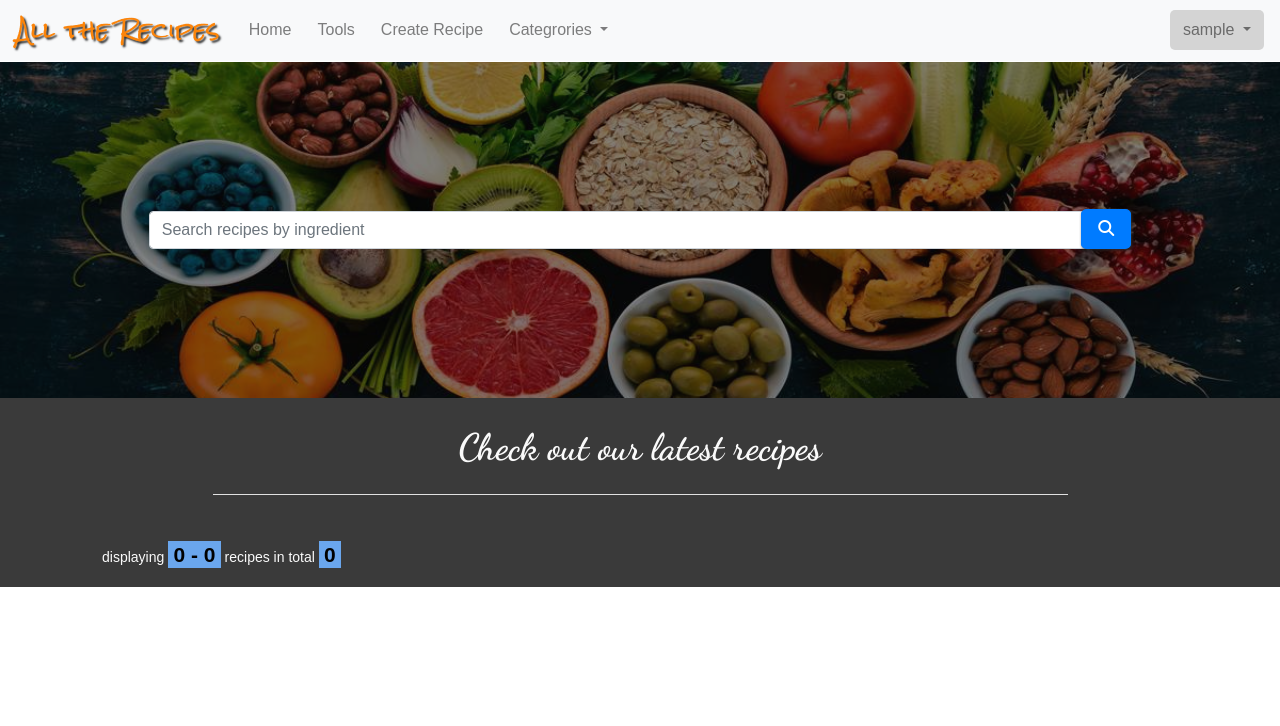
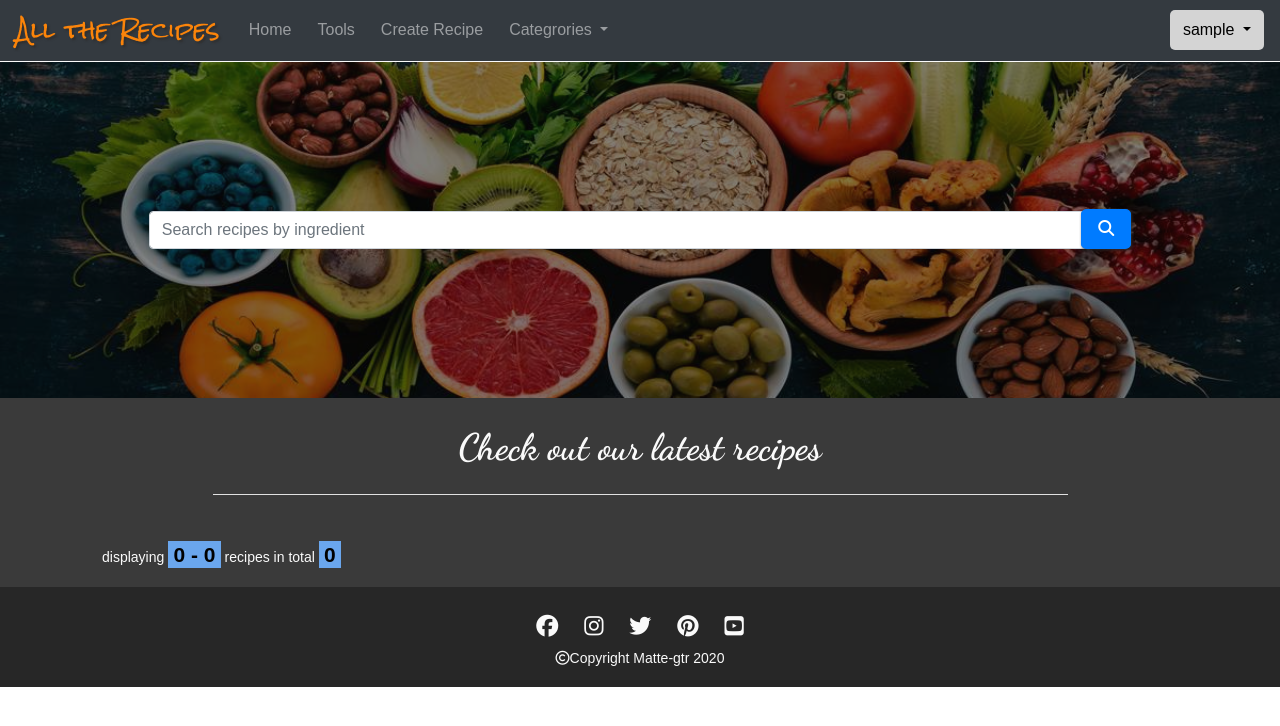
Before and after one commit to Matte-gtr/all_the_recipes, a Flask app: page / in a window 1280 px wide. Shown: the top 726 px of the page. Run offline with Flask 2, Linux system fonts and the light colour scheme; the visitor is signed in with stand-in values (Sample User, id 1); data that the repository does not hold is empty; some libraries are stand-ins or nearby versions; some web fonts are replaced.

Commit message:
add footer with media links to base.html

```diff
--- a/static/css/style.css
+++ b/static/css/style.css
@@ -162,6 +162,7 @@ body {
 
 .user-expand-button {
     background-color: #d4d4d4;
+    color: #000000;
 }
 
 .btn-outline-success {
@@ -196,7 +197,19 @@ body {
 
 .dropdown-orange {
     border: 5px solid #f78f2e;
-    left: -16px;
+    left: -40px;
+}
+
+.navbar-dark .navbar-nav .dark-text {
+    color: #010101;
+}
+
+.navbar-dark .navbar-nav .dark-text:visited {
+    color: #010101;
+}
+
+.bg-dark {
+    border-bottom: 1px solid #fafafa;
 }
 
 /*-----------------home page / recipe display-----------------*/
@@ -504,6 +517,30 @@ body {
     margin-right: 10px;
 }
 
+/*-----------------footer-----------------*/
+
+.footer-container {
+    height: 100px;
+    background-color: #272727;
+    color: #fafafa;
+    display: flex;
+    justify-content: center;
+    align-items: center;
+    font-size: 14px;
+}
+
+.media-link {
+    display: inline-block;
+    font-size: 22px;
+    padding: 5px 11px;
+    color: #fafafa;
+    transition: color .5s ease-in-out;
+}
+
+.media-link:hover {
+    color: #fb840a;
+}
+
 /*-----------------media queries-----------------*/
 
 @media (min-width: 540px) {
--- a/templates/base.html
+++ b/templates/base.html
@@ -15,7 +15,7 @@
 <body>
     <!-- navbar -->
     <div class="spacer"></div>
-	<nav class="navbar navbar-expand-md navbar-light bg-light fixed-top">
+	<nav class="navbar navbar-expand-md navbar-dark bg-dark fixed-top">
 		<a class="navbar-brand" href="{{url_for('home_page')}}"><span class="site-logo">All the Recipes</span></a>
 		<button class="navbar-toggler" type="button" data-toggle="collapse" data-target="#navbarSupportedContent" aria-controls="navbarSupportedContent" aria-expanded="false" aria-label="Toggle navigation">
             <span class="navbar-toggler-icon"></span>
@@ -47,7 +47,7 @@
             {% if session['username'] %}
             <ul class="navbar-nav">
 				<li class="nav-item dropdown green-hover user-expand-button">
-                    <a class="nav-link dropdown-toggle" href="#" id="user_dropdown" role="button"
+                    <a class="nav-link dropdown-toggle dark-text" href="#" id="user_dropdown" role="button"
 						data-toggle="dropdown" aria-haspopup="true" aria-expanded="false">
                         {{ session['username'] }}
                     </a>
@@ -68,6 +68,24 @@
 		{% block content %}
 		{% endblock %}
 
+    <!--footer-->
+    <footer>
+        <div class="container-fluid footer-container">
+            <div class="row">
+                <div class="col-12 center">
+                    <div class="div">
+                        <a href="https://en-gb.facebook.com/" target="_blank"><div class="media-link"><i class="fab fa-facebook"></i></div></a>
+                        <a href="https://www.instagram.com/?hl=en" target="_blank"><div class="media-link"><i class="fab fa-instagram"></i></div></a>
+                        <a href="https://twitter.com/?lang=en-gb" target="_blank"><div class="media-link"><i class="fab fa-twitter"></i></div></a>
+                        <a href="https://www.pinterest.co.uk/" target="_blank"><div class="media-link"><i class="fab fa-pinterest"></i></div></a>
+                        <a href="https://www.youtube.com/" target="_blank"><div class="media-link"><i class="fab fa-youtube-square"></i></div></a>
+                    </div>
+                    <div class="div"><i class="far fa-copyright"></i>Copyright Matte-gtr 2020</div>
+                </div>
+            </div>
+        </div>
+    </footer>
+
 	<script src="https://code.jquery.com/jquery-3.5.1.js"
         integrity="sha256-QWo7LDvxbWT2tbbQ97B53yJnYU3WhH/C8ycbRAkjPDc=" crossorigin="anonymous"></script>
 	<script src="https://cdnjs.cloudflare.com/ajax/libs/popper.js/1.14.3/umd/popper.min.js"
```
